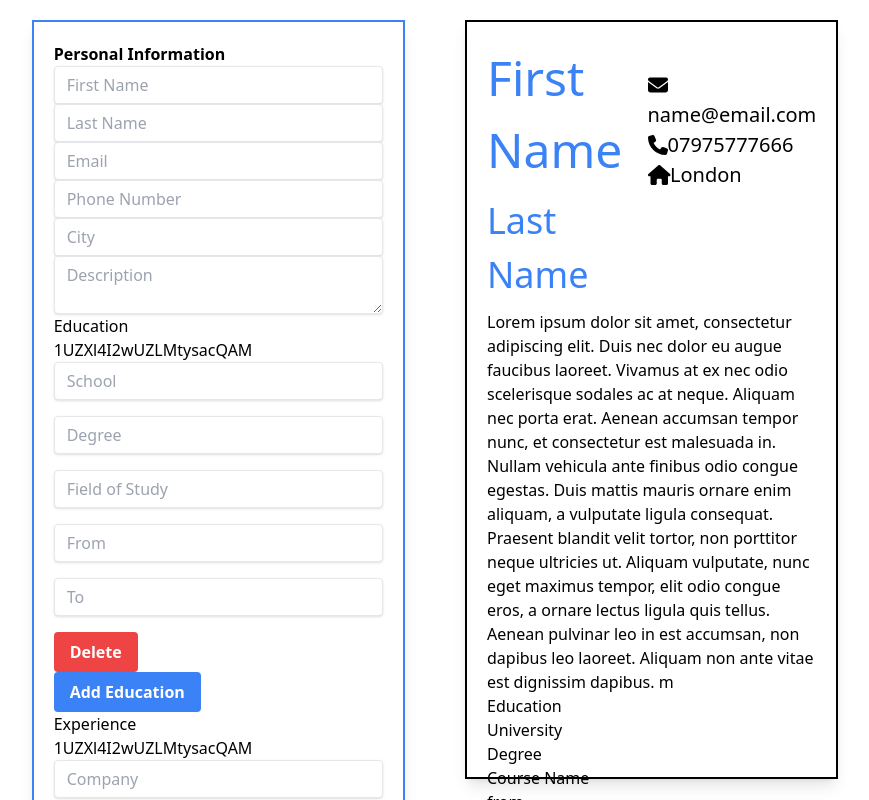
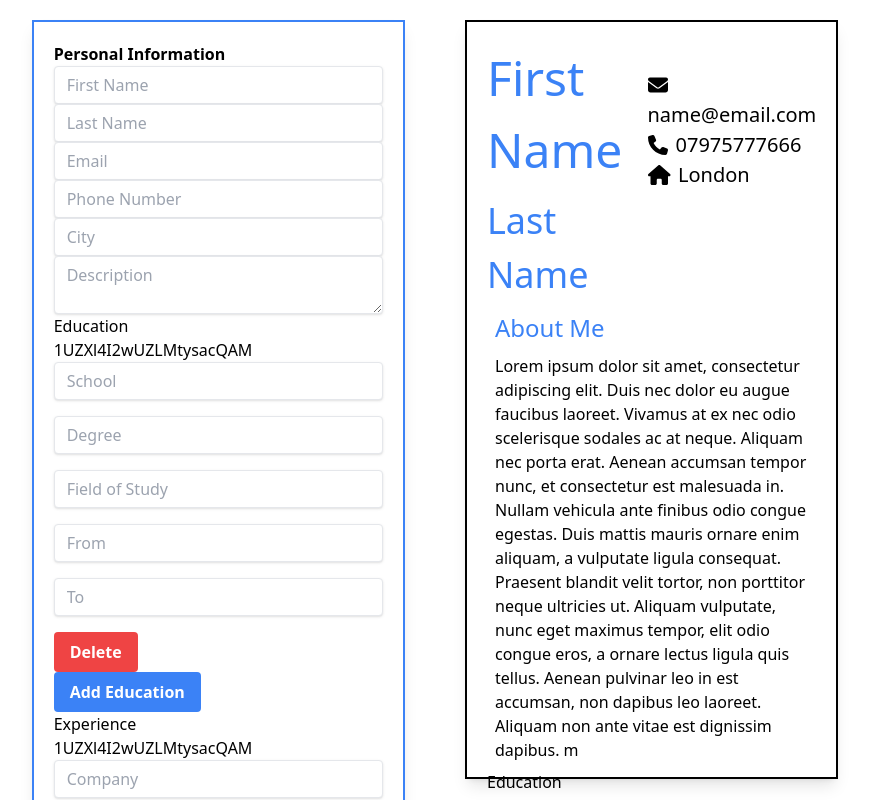
Before and after one commit to Baskin-Ridley/react-cv-generator, a Next.js app: page / in a window 1280 px wide. Shown: the top 800 px of the page, without its empty margins (205-1074 px from the left). Built offline with nearby package versions, Linux system fonts and the light colour scheme.

Commit message:
updated description page

```diff
--- a/pages/components/cvPreview/CVPersonalInfo.tsx
+++ b/pages/components/cvPreview/CVPersonalInfo.tsx
@@ -28,10 +28,9 @@ const CVPersonalInfo = () => {
 
   return (
     <div>
-
       <div className="flex flex-row place-content-around">
         <div>
-            <h2 className="text-5xl font-normal leading-normal mt- mb-2 text-blue-500 ">
+            <h2 className="text-5xl font-normal leading-normal mt- mb-2 text-blue-500">
                 {personalInfo.firstName}
             </h2>
             <h3 className="text-4xl font-normal leading-normal mt-0 mb-2 text-blue-500">
@@ -40,20 +39,21 @@ const CVPersonalInfo = () => {
         </div>
         <div className="flex flex-col ml-4 mt-7">
             <h3 className="text-xl font-normal leading-normal mt-0 mb-0">
-              <FontAwesomeIcon icon={faEnvelope}/>
+              <FontAwesomeIcon icon={faEnvelope} className="mr-2"/>
               {personalInfo.email}
             </h3>
             <h3 className="text-xl font-normal leading-normal mt-0 mb-0">
-              <FontAwesomeIcon icon={faPhone}/>
+              <FontAwesomeIcon icon={faPhone} className="mr-2"/>
               {personalInfo.phone}
             </h3>
             <h3 className="text-xl font-normal leading-normal mt-0 mb-">
-              <FontAwesomeIcon icon={faHouse}/>
+              <FontAwesomeIcon icon={faHouse} className="mr-2"/>
               {personalInfo.city}
             </h3>
         </div>
       </div>
-      <p>
+      <p className='ml-2 mb-2 '>
+        <h3 className="text-2xl font-normal leading-normal mt-0 mb-2 text-blue-500">About Me</h3>
         {personalInfo.description}
       </p>
     </div>
```
Also changed, not shown: public/vercel.svg.
